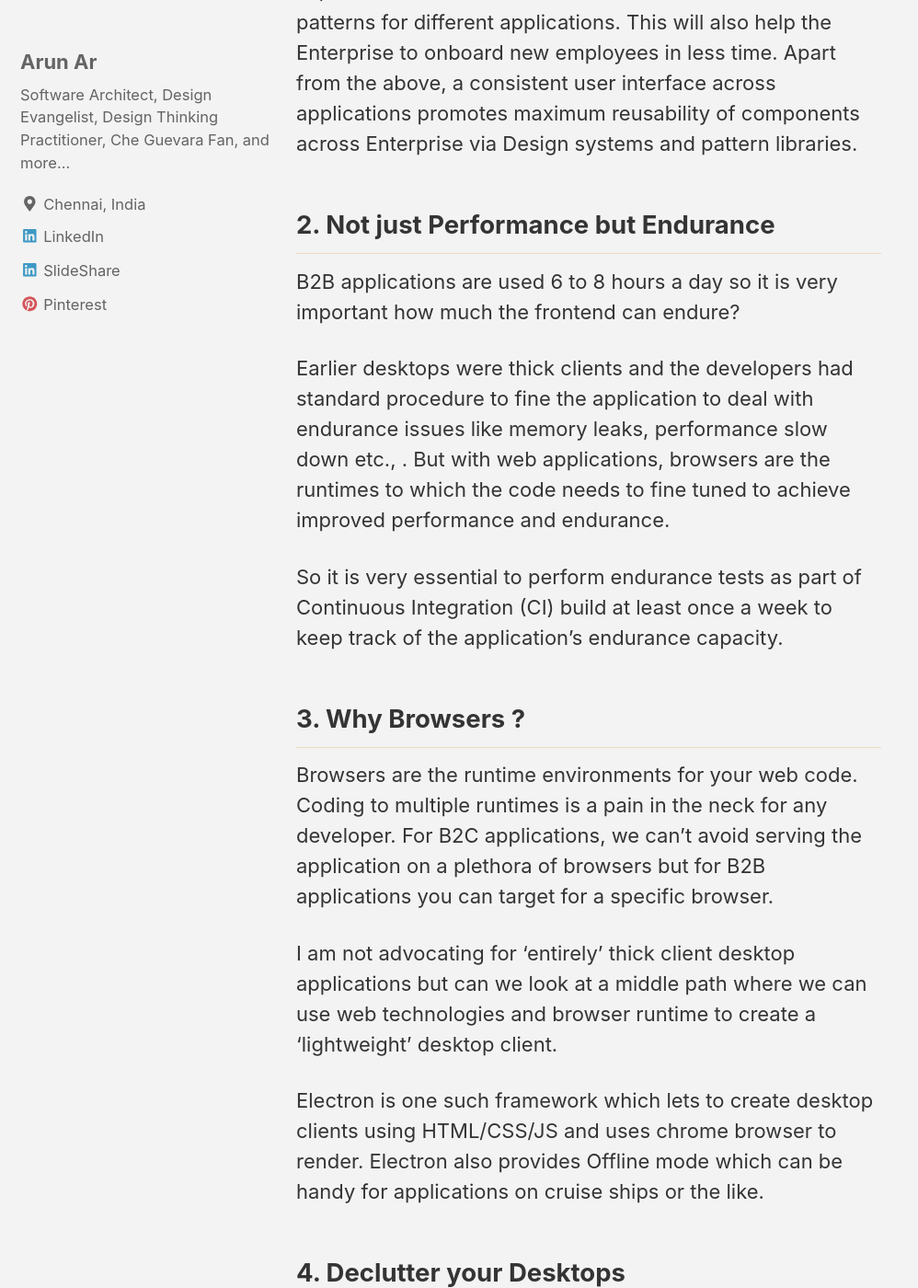
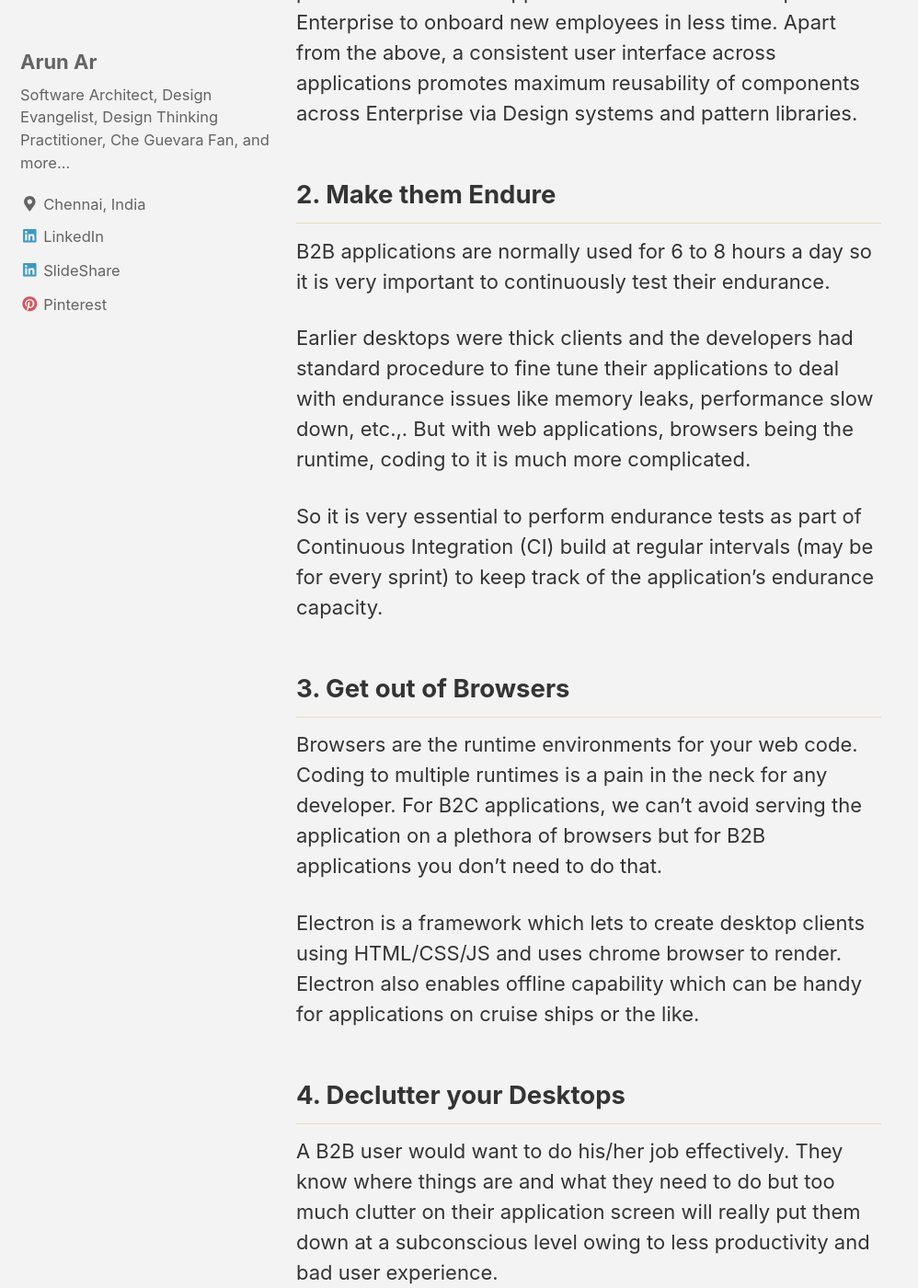
Before and after one commit to arun-ar/arun-ar.github.io, a Jekyll site: the page built from _posts/2018-07-26-6-things-to-build-better-b2b-web-ui.markdown, in a window 1280 px wide and 1400 px high, scrolled down 1900 px. Shown: the whole window at 92% size, without its empty margins (0-998 px from the left). Built offline with Jekyll 4.4.1, drawn with Linux system fonts in a browser that asks for light colours; nearby versions of some CDN libraries; some of the changed text lies outside the part shown.

Commit message:
3rd draft of sceond article

```diff
--- a/_posts/2018-07-26-6-things-to-build-better-b2b-web-ui.markdown
+++ b/_posts/2018-07-26-6-things-to-build-better-b2b-web-ui.markdown
@@ -13,9 +13,9 @@ categories: technology design
 
 What are the top things that you should consider while designing and developing a B2B/B2E web UI? Here are the "Top Six" things that I see most people miss to consider.
 
-## 1. Design System and Pattern library
+## 1. Keep the knowledge in the systems
 
-First thing is a common place where designers and developers can look up to for knowledge :)
+First thing is to build a Design System and Pattern Library.
 
 ###  So, What's a Design System ?
 Design systems are like living style guides with documentation and code being extra stuff. Design system will be the one place where code, documentation and design of each and every component will be maintained and referred by designers and developers.
@@ -30,33 +30,33 @@ Design Systems serve as single source of truth for designers and developers. Hav
 ###  Why it is needed for B2B applications ?
 A typical employee uses at least 3-5 applications within an Enterprise. A consistent UI for these application ensures less time for the user to learn and interact with the application as he/she doesn't need to remember different interaction patterns for different applications. This will also help the Enterprise to onboard new employees in less time. Apart from the above, a consistent user interface across applications promotes maximum reusability of components across Enterprise via Design systems and pattern libraries.
 
-## 2. Not just Performance but Endurance
+## 2. Make them Endure
 
-B2B applications are used 6 to 8 hours a day so it is very important how much the frontend can endure?
+B2B applications are normally used for 6 to 8 hours a day so it is very important to continuously test their endurance.
 
-Earlier desktops were thick clients and the developers had standard procedure to fine the application to deal with endurance issues like memory leaks, performance slow down etc., . But with web applications, browsers are the runtimes to which the code needs to fine tuned to achieve improved performance and endurance.
+Earlier desktops were thick clients and the developers had standard procedure to fine tune their applications to deal with endurance issues like memory leaks, performance slow down, etc.,. But with web applications, browsers being the runtime, coding to it is much more complicated.
 
-So it is very essential to perform endurance tests as part of Continuous Integration (CI) build at least once a week to keep track of the application's endurance capacity.
+So it is very essential to perform endurance tests as part of Continuous Integration (CI) build at regular intervals (may be for every sprint) to keep track of the application's endurance capacity.
 
-## 3. Why Browsers ?
+## 3. Get out of Browsers
 
-Browsers are the runtime environments for your web code. Coding to multiple runtimes is a pain in the neck for any developer. For B2C applications, we can't avoid serving the application on a plethora of browsers but for B2B applications you can target for a specific browser.
+Browsers are the runtime environments for your web code. Coding to multiple runtimes is a pain in the neck for any developer. For B2C applications, we can't avoid serving the application on a plethora of browsers but for B2B applications you don't need to do that.
 
-I am not advocating for 'entirely' thick client desktop applications but can we look at a middle path where we can use web technologies and browser runtime to create a 'lightweight' desktop client.
-
-Electron is one such framework which lets to create desktop clients using HTML/CSS/JS and uses chrome browser to render. Electron also provides Offline mode which can be handy for applications on cruise ships or the like.
+Electron is a framework which lets to create desktop clients using HTML/CSS/JS and uses chrome browser to render. Electron also enables offline capability which can be handy for applications on cruise ships or the like.
 
 ## 4. Declutter your Desktops
 
-A B2B user will want to do his/her job effectively. He/She knows where things are and what they do but clutter on their application screen really puts them down at a subconscious level. Minimalism is a design trait that is followed to reduce clutter on their design estate, be it a portrait, a product or even life.
+A B2B user would want to do his/her job effectively. They know where things are and what they need to do but too much clutter on their application screen will really put them down at a subconscious level owing to less productivity and bad user experience.
 
-I see Mobile-First Design approach for a Desktop application will really ensure the design stays minimalistic in style which will eventually improve the B2B user's productivity and experience.
+Minimalism is a design trait that is followed to reduce clutter on their design estate, be it a portrait, a product or even life. I look at Mobile-First Design approach for a Desktop application will ensure the design stays minimalistic in style (avoiding visual clutter).
 
-## 5. Hot Keys are always hot
+## 5. Keep the keys 'Hot'
 
-We are used to see the keyboard shortcuts available on our desktop applications. Keyboard shortcuts are one thing I see missing in most of the B2B web applications. When all the thick client B2B applications were migrated to browser based web applications, I see most of them ignored the keyboard shortcuts. Since B2B applications need to focus on productivity of the users who have to use them on a daily basis, it is necessary to have keyboard shortcuts in B2B applications.
+We are used to keyboard shortcuts that are available on our desktop applications. But keyboard shortcuts are one thing I see missing in most of the B2B web applications. When all the thick client B2B applications were migrated to browser based web applications, most of them ignored the keyboard shortcuts.
 
-## 6. Close the Loop Feed us Back
+Since B2B applications need to focus on productivity of the users who have to use them on a daily basis, it is necessary to have keyboard shortcuts in B2B applications.
+
+## 6. Close the Loop
 
 We almost never collect information on usage patterns of our B2B applications. Usage Analytics provide clear details on the features that are widely used and features aren't used at all. similarly which user role uses which feature extensively or rarely. This helps in improving the application post live and also in building new B2B applications across the Enterprise.
 
```
